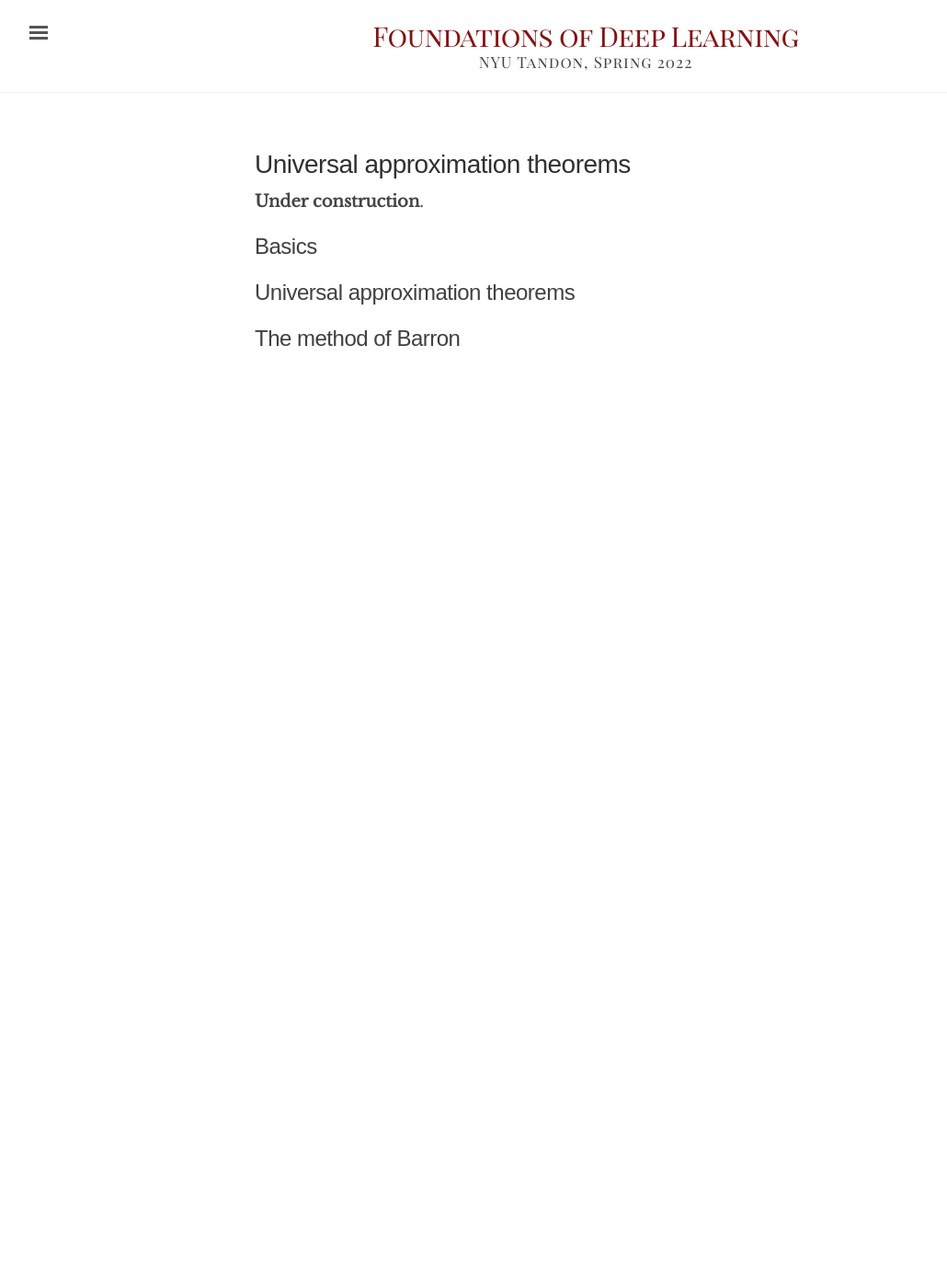
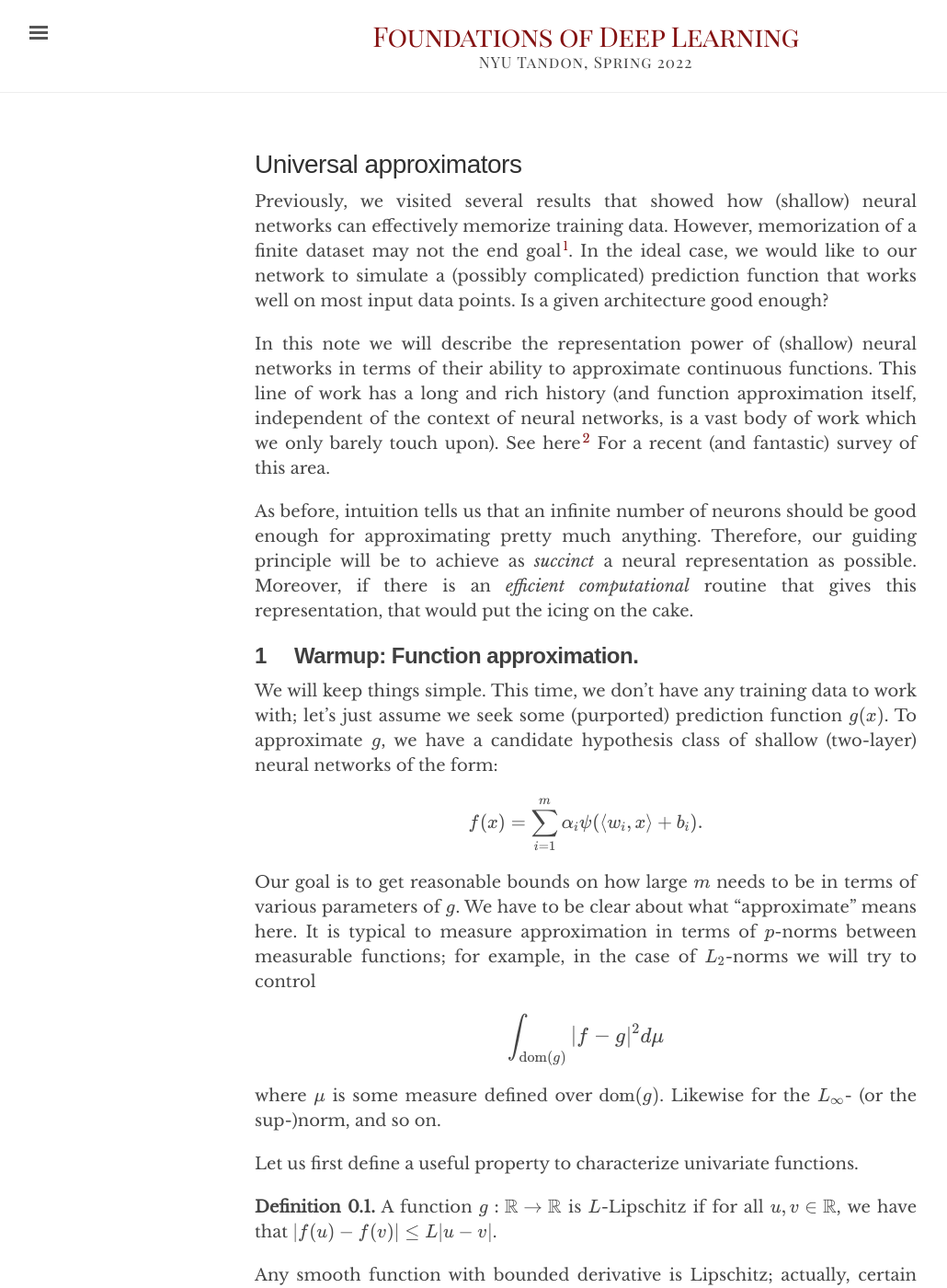
Before and after one commit to chinmayhegde/fodl, a Jekyll site: the page built from _posts/2022-01-17-representation02.md, in a window 1280 px wide and 1400 px high. Shown: the whole window at 92% size, without its empty margins (3-1033 px from the left). Built offline with Jekyll 4.4.1, drawn with Linux system fonts in a browser that asks for light colours; nearby versions of some CDN libraries; some of the changed text lies outside the part shown.

Commit message:
Update 2022-01-17-representation02.md

```diff
--- a/_posts/2022-01-17-representation02.md
+++ b/_posts/2022-01-17-representation02.md
@@ -1,14 +1,61 @@
 ---
 layout: page
-title: Universal approximation theorems
+title: Universal approximators
 categories: representation
 date: 2022-01-17
 ---
 
-**Under construction**.
+Previously, we visited several results that showed how (shallow) neural networks can effectively memorize training data. However, memorization of a finite dataset may not the end goal[^fn1]. In the ideal case, we would like to our network to simulate a (possibly complicated) prediction function that works well on most input data points. Is a given architecture good enough?
 
-## Basics
+In this note we will describe the representation power of (shallow) neural networks in terms of their ability to approximate continuous functions. This line of work has a long and rich history (and function approximation itself, independent of the context of neural networks, is a vast body of work which we only barely touch upon). See here[^devore] For a recent (and fantastic) survey of this area.
+
+As before, intuition tells us that an infinite number of neurons should be good enough for approximating pretty much anything. Therefore, our guiding principle will be to achieve as *succinct* a neural representation as possible. Moreover, if there is an *efficient computational* routine that gives this representation, that would put the icing on the cake.
+
+## Warmup: Function approximation
+{:.label}
+
+We will keep things simple. This time, we don't have any training data to work with; let's just assume we seek some (purported) prediction function $g(x)$. To approximate $g$, we have a candidate hypothesis class of shallow (two-layer) neural networks of the form:
+
+\\[ f(x) = \sum_{i=1}^m \alpha_i \psi(\langle w_i, x \rangle + b_i) . \\]
+
+Our goal is to get reasonable bounds on how large $m$ needs to be in terms of various parameters of $g$. We have to be clear about what "approximate" means here. It is typical to measure approximation in terms of $p$-norms between measurable functions; for example, in the case of $L_2$-norms we will try to control
+
+$$
+\int_{\text{dom}(g)} |f -g|^2 d \mu
+$$
+
+where $\mu$ is some measure defined over $\text{dom}(g)$. Likewise for the $L_\infty$- (or the sup-)norm, and so on.
+
+Let us first define a useful property to characterize univariate functions.
+
+**Definition**{:.label #Lipschitz}
+  A function $g : \R \rightarrow \R$ is $L$-Lipschitz if for all $u,v \in \R$, we have that $|f(u) - f(v) | \leq L |u - v|$.
+{:.definition}
+
+Any smooth function with bounded derivative is Lipschitz; actually, certain non-smooth functions (such as the ReLU) are also Lipschitz. Lipschitz-ness does not quite capture everything we care about (e.g. discontinuous functions are not Lipschitz, which can be somewhat problematic if there are "jumps" in the label space) but it serves as a large enough class of functions to prove interesting results.
+
+If our target function $f$ is Lipschitz continuous with small $L$, then we can easily show that it can be well-approximated by a two-layer network with threshold activations: $\psi(z) = \mathbb{I}(z \geq 0)$.
+
+**Theorem**{:.label #univariatesimple}
+  Let $g : [0,1] \rightarrow \R$ be $L$-Lipschitz. Then, it can be  $\varepsilon$-approximated in the sup-norm by a two-layer network with $O(L/\varepsilon)$ hidden threshold neurons.
+{:.theorem}
+
+**Proof**{:label #univariatesimpleproof}
+  This is an example where a picture suffices to show the proof. The high level idea is to
+{:.proof}
+
 
 ## Universal approximation theorems
+{:.label}
 
 ## The method of Barron
+{:.label}
+
+
+---
+
+[^fn1]:
+    Although: exactly interpolating training labels seems standard in modern deep networks; see [here](https://paperswithcode.com/sota/image-classification-on-cifar-10) and Fig 1a  of [this paper](https://arxiv.org/pdf/1611.03530.pdf).
+
+[^devore]:
+    R. DeVore, B. Hanin, G. Petrova, [Neural network approximation](https://arxiv.org/pdf/2012.14501.pdf).
```
